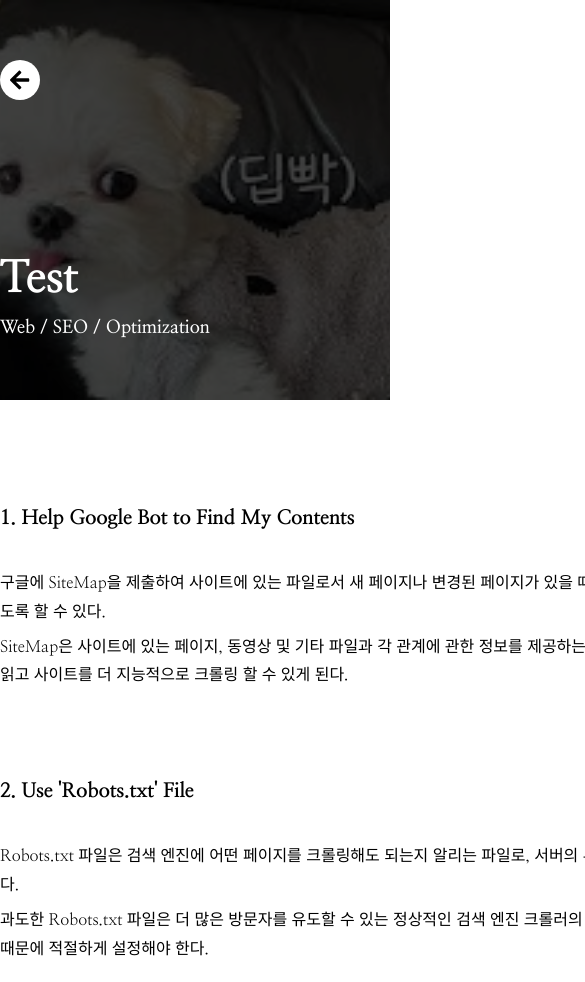
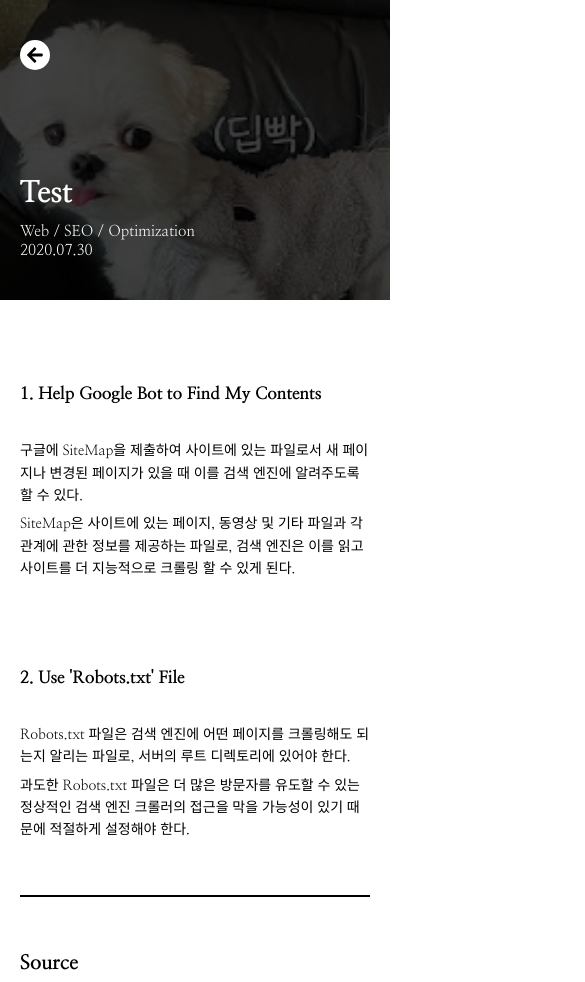
Before and after one commit to Hailey330/dev-blog, a Gatsby site: page /test-1/ in a window 390 px wide. Shown: the top 982 px of the page, 585 px wide, since content can reach past the window. Built offline with nearby package versions, Linux system fonts and the light colour scheme; Gatsby itself is replaced by a stand-in of ours.

Commit message:
게시글 페이지 반응형 디자인 적용하기

```diff
--- a/src/components/Post/CommentWidget.tsx
+++ b/src/components/Post/CommentWidget.tsx
@@ -1,3 +1,4 @@
+import styled from '@emotion/styled'
 import React, { createRef, FunctionComponent, useEffect } from 'react'
 
 const src = 'https://utteranc.es/client.js'
@@ -12,6 +13,12 @@ type UtterancesAttributesType = {
   crossorigin: string
   async: string
 }
+
+const UtterancesWrapper = styled.div`
+  @media (max-width: 768px) {
+    padding: 0 20px;
+  }
+`
 
 const CommentWidget: FunctionComponent = () => {
   const element = createRef<HTMLDivElement>()
@@ -37,7 +44,7 @@ const CommentWidget: FunctionComponent = () => {
     element.current.appendChild(utterances)
   }, [])
 
-  return <div ref={element}></div>
+  return <UtterancesWrapper ref={element}></UtterancesWrapper>
 }
 
 export default CommentWidget
--- a/src/components/Post/PostContent.tsx
+++ b/src/components/Post/PostContent.tsx
@@ -99,6 +99,34 @@ const MarkdownRenderer = styled.div`
   pre[class*='language-'] {
     tab-size: 2;
   }
+
+  /* Markdown Responsive Design */
+  @media (max-width: 768px) {
+    width: 100%;
+    padding: 80px 20px;
+    line-height: 1.6;
+    font-size: 14px;
+
+    h1 {
+      font-size: 23px;
+    }
+
+    h2 {
+      font-size: 20px;
+    }
+
+    h3 {
+      font-size: 17px;
+    }
+
+    img {
+      width: 100%;
+    }
+
+    hr {
+      margin: 50px 0;
+    }
+  }
 `
 
 const PostContent: FunctionComponent<PostContentProps> = ({ html }) => {
--- a/src/components/Post/PostHead.tsx
+++ b/src/components/Post/PostHead.tsx
@@ -17,6 +17,10 @@ const PostHeadWrapper = styled.div`
   position: relative;
   width: 100%;
   height: 400px;
+
+  @media (max-width: 768px) {
+    height: 300px;
+  }
 `
 
 const BackgroundImage = styled((props: GatsbyImageProps) => (
@@ -27,6 +31,10 @@ const BackgroundImage = styled((props: GatsbyImageProps) => (
   height: 400px;
   object-fit: cover;
   filter: brightness(0.25);
+
+  @media (max-width: 768px) {
+    height: 300px;
+  }
 `
 
 const PostHead: FunctionComponent<PostHeadProps> = ({
--- a/src/components/Post/PostHeadInfo.tsx
+++ b/src/components/Post/PostHeadInfo.tsx
@@ -17,6 +17,11 @@ const PostHeadInfoWrapper = styled.div`
   margin: 0 auto;
   padding: 60px 0;
   color: #ffffff;
+
+  @media (max-width: 768px) {
+    width: 100%;
+    padding: 40px 20px;
+  }
 `
 
 const PrevPageIcon = styled.div`
@@ -30,6 +35,12 @@ const PrevPageIcon = styled.div`
   font-size: 22px;
   cursor: pointer;
   box-shadow: 0 0 10xp rgba(0, 0, 0, 0.3);
+
+  @media (max-width: 768px) {
+    width: 30px;
+    height: 30px;
+    font-size: 18px;
+  }
 `
 
 const Title = styled.div`
@@ -43,6 +54,10 @@ const Title = styled.div`
   -webkit-box-orient: vertical;
   font-size: 45px;
   font-weight: 800;
+
+  @media (max-width: 768px) {
+    font-size: 30px;
+  }
 `
 
 const PostData = styled.div`
@@ -52,6 +67,13 @@ const PostData = styled.div`
   margin-top: 10px;
   font-size: 18px;
   font-weight: 700;
+
+  @media (max-width: 768px) {
+    flex-direction: column;
+    align-items: flex-start;
+    font-size: 15px;
+    font-weight: 400;
+  }
 `
 
 const PostHeadInfo: FunctionComponent<PostHeadInfoProps> = ({
```
